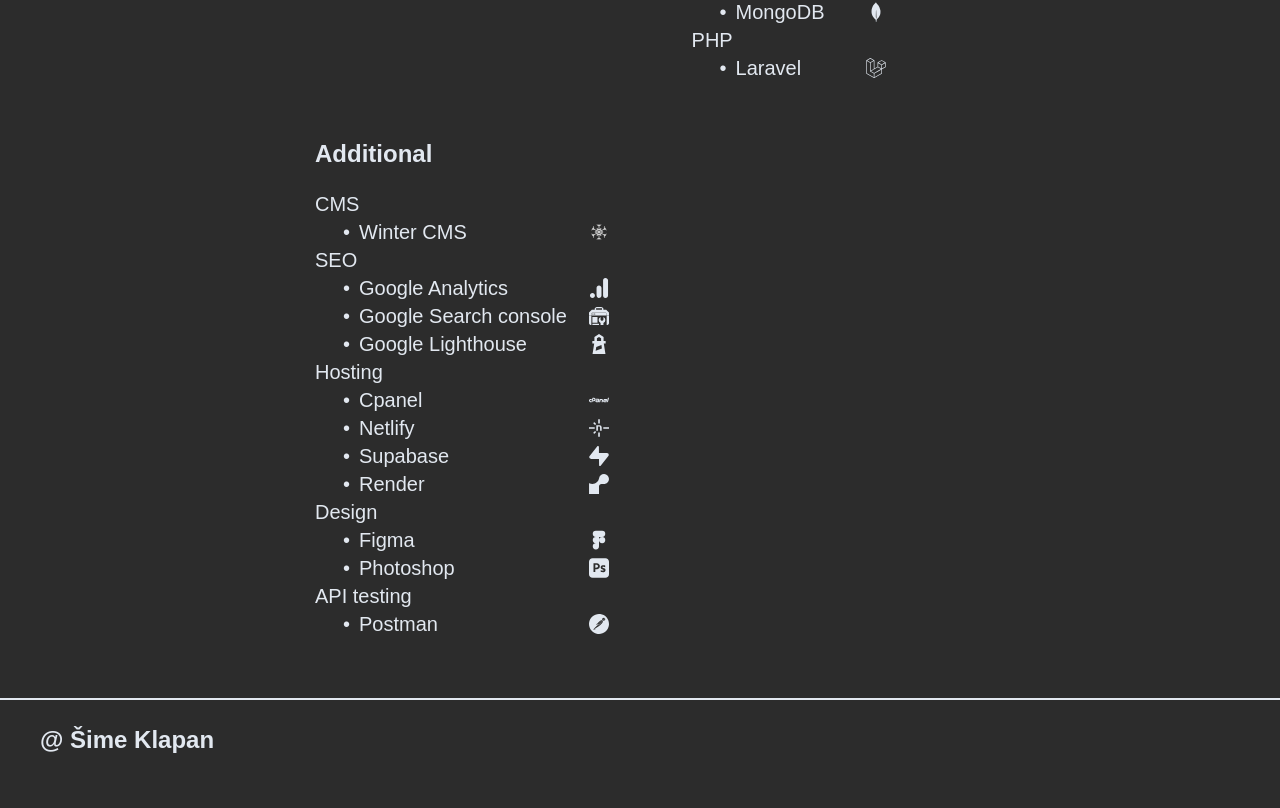
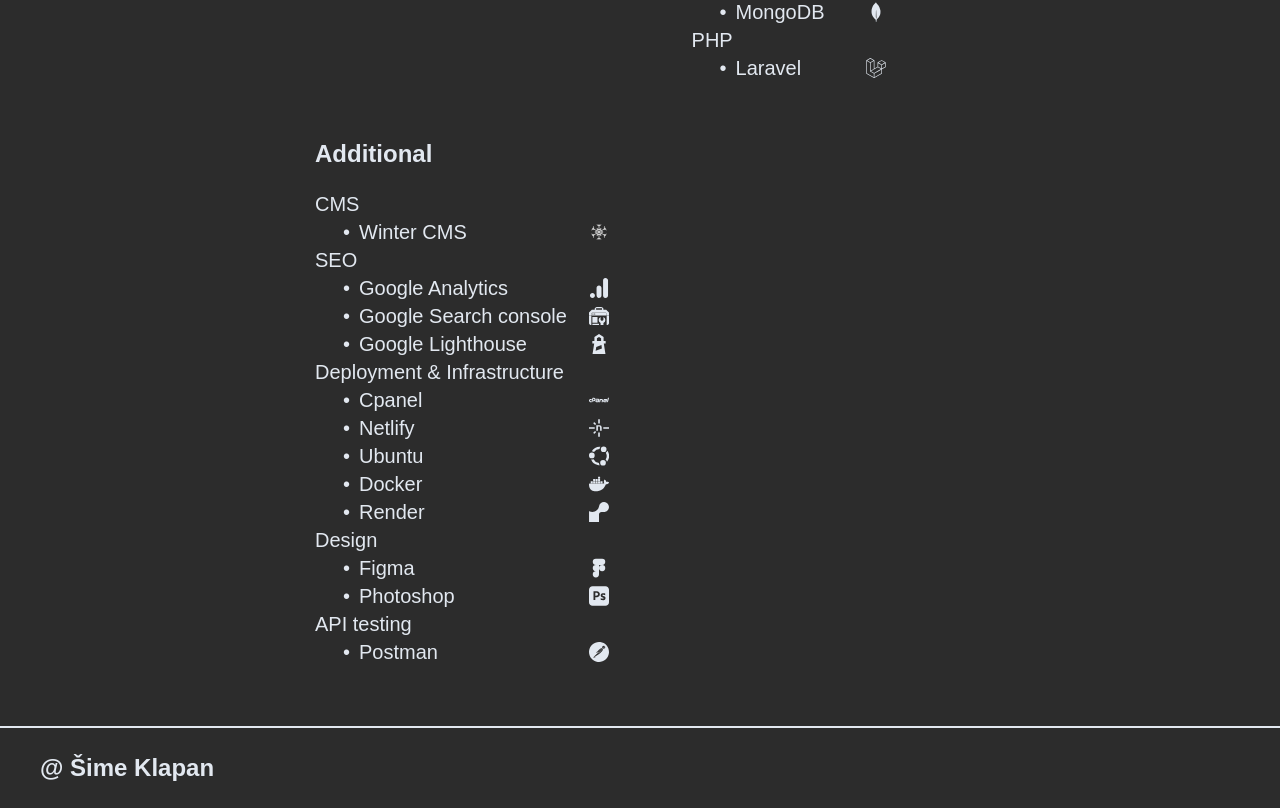
Before and after one commit to Tessio94/Portfolio, a Next.js app: page / in a window 1280 px wide. Shown: the part 2873-3681 px from the top of the page. Before the commit the page ends 3653 px from the top, so only its background shows below. Built offline with nearby package versions, Linux system fonts and the light colour scheme.

Commit message:
changed hosting information

```diff
--- a/components/Description.tsx
+++ b/components/Description.tsx
@@ -31,6 +31,9 @@
 	SiRender,
 	SiPostman,
 	SiSupabase,
+	SiLinuxserver,
+	SiUbuntu,
+	SiDocker,
 } from "react-icons/si";
 import { PiFileSqlFill } from "react-icons/pi";
 import { FaGitAlt } from "react-icons/fa";
@@ -682,7 +685,7 @@
 								</ul>
 							</div>
 							<div>
-								<p>Hosting</p>
+								<p>Deployment & Infrastructure</p>
 								<ul className="ml-6 w-[270px]">
 									<li className="language-list">
 										Cpanel <SiCpanel />
@@ -691,7 +694,10 @@
 										Netlify <SiNetlify />
 									</li>
 									<li className="language-list">
-										Supabase <SiSupabase />
+										Ubuntu <SiUbuntu />
+									</li>
+									<li className="language-list">
+										Docker <SiDocker />
 									</li>
 									<li className="language-list">
 										Render <SiRender />
```
